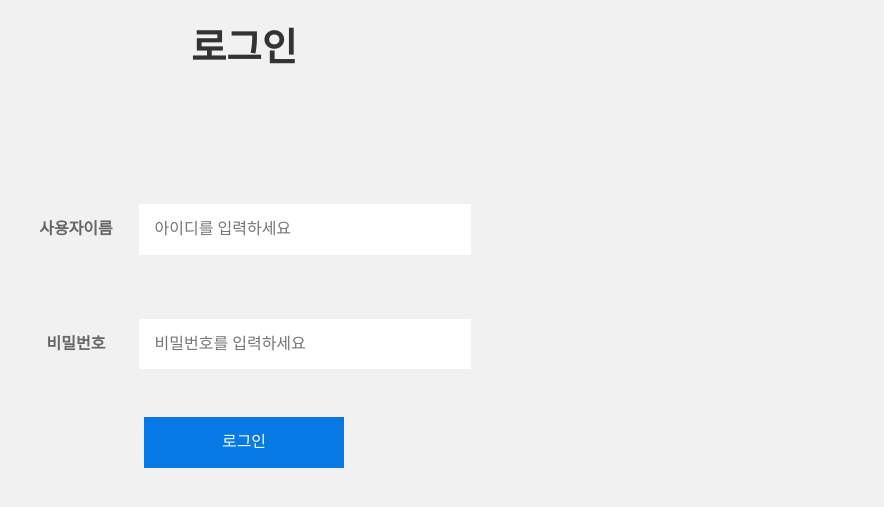
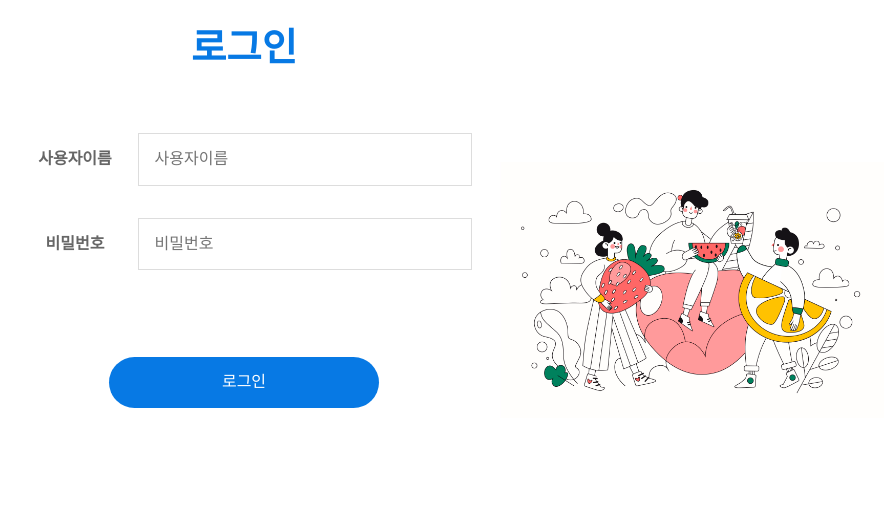
Before and after one commit to DevistK/python_practice, a Django app: page /fcuser/login/ in a window 1280 px wide. Shown: the top 507 px of the page, without its empty margins (396-1280 px from the left). Run offline with Django 3.2, Linux system fonts and the light colour scheme; some libraries are stand-ins or nearby versions.

Commit message:
docs : Update Django Form use

```diff
--- /dev/null
+++ b/django_venv/fc_community/fcuser/forms.py
@@ -0,0 +1,36 @@
+from django import forms
+from .models import Fcuser
+from django.contrib.auth.hashers import check_password
+
+
+class LoginForm(forms.Form):
+    username = forms.CharField(
+        error_messages={'required': '아이디를 입력해주세요.'},
+        max_length=32,
+        label="사용자이름"
+    )
+    password = forms.CharField(
+        error_messages={'required': '비밀번호를 입력해주세요.'},
+        widget=forms.PasswordInput,
+        label="비밀번호"
+    )
+
+    def clean(self):
+        # clean 메서드는 각 필드마다 값이 비어있는지 (clean) 확인한다.
+        # 즉 유효성 검사를 위해 값을 저장하고 유지한다.
+
+        cleaned_data = super().clean()  # clean 을 호출하여 값이 있는지 없는지 확인한다.
+        username = cleaned_data.get('username')  # 값이 있으면 값을 가져와서 변수에 할당한다.
+        password = cleaned_data.get('password')
+
+        if username and password:
+            # 이 모델안에 있는 username을 가져온다. 그리고 POST로 전송한 입력값이 모델안에 존재한다는 가정하에
+            fcuser = Fcuser.objects.get(username=username)
+            # 패스워드를 검사하는데 첫번째 인자로 전송한 데이터, 두번째 인자로 모델안에 있는 패스워드를 검사한다.
+            if not check_password(password, fcuser.password):
+                self.add_error('password', '비밀번호를 틀렸습니다.')
+            else:
+                # 일치하는 경우
+                self.user_id = fcuser.id
+                # self  > 이 로그인 폼 클래스의 변수임 , fcuser 모델의 id를 할당함
+                # 바깥에서 사용할 수 있는 상태가 된것이다.
--- /dev/null
+++ b/django_venv/fc_community/fcuser/templates/base.html
@@ -0,0 +1,28 @@
+<!DOCTYPE html>
+<html>
+  <head>
+    <meta charset="utf-8" />
+    <meta name="viewport" content="width=device-width, initial-scale=1" />
+    {% load static %}
+    <!-- <link
+      rel="stylesheet"
+      href="https://maxcdn.bootstrapcdn.com/bootstrap/3.3.2/css/bootstrap.min.css"
+    />
+    <link
+      rel="stylesheet"
+      href="https://maxcdn.bootstrapcdn.com/bootstrap/3.3.2/css/bootstrap-theme.min.css"
+    /> -->
+    <!-- <script src="https://maxcdn.bootstrapcdn.com/bootstrap/3.3.2/js/bootstrap.min.js"></script> -->
+    <link rel="stylesheet" href="{% static "fcuser/style.css" %}">
+  </head>
+  <body>
+    <section class="Container">
+    {% comment %}
+     베이스가 되는 HTML 파일
+     block으로 이 base.html을 상속받는 html 파일을 가져올 수 있다.
+     {% endcomment %}
+      {% block contents %}
+      {% endblock %}
+    </section>
+  </body>
+</html>
--- a/django_venv/fc_community/fcuser/templates/login.html
+++ b/django_venv/fc_community/fcuser/templates/login.html
@@ -1,22 +1,6 @@
 <!DOCTYPE html>
-<html>
-  <head>
-    <meta charset="utf-8" />
-    <meta name="viewport" content="width=device-width, initial-scale=1" />
-    {% load static %}
-    <!-- <link
-      rel="stylesheet"
-      href="https://maxcdn.bootstrapcdn.com/bootstrap/3.3.2/css/bootstrap.min.css"
-    />
-    <link
-      rel="stylesheet"
-      href="https://maxcdn.bootstrapcdn.com/bootstrap/3.3.2/css/bootstrap-theme.min.css"
-    /> -->
-    <!-- <script src="https://maxcdn.bootstrapcdn.com/bootstrap/3.3.2/js/bootstrap.min.js"></script> -->
-    <link rel="stylesheet" href="{% static "fcuser/style.css" %}">
-  </head>
-  <body>
-    <section class="formContainer">
+{% extends 'base.html' %}
+      {% block contents %}
       <h1 class="form__title">로그인</h1>
         <fieldset class="form__field">
           <form method="POST" action=".">
@@ -24,30 +8,17 @@
             {% csrf_token %}
             <!-- view에서 전달받은 error 값을 html에 보여준다 -->
             <p class="alert_title">{{ error }}</p>
+            {% for field in form %}
+            <div class="form__group">
+            <label for="{{ field.id_for_label }}">{{ field.label }}</label>
+            <input type="{{ field.field.widget.input_type }}" class="form-control" id="{{ field.id_for_label }}" placeholder="{{ field.label }}" name="{{ field.name }}">
+            </div>
+            {% if field.errors %}
+            <span style="color:red;">{{ field.errors }}</span>
+            {% endif %}
+            {% endfor %}
             <legend>로그인</legend>
-            <div class="form__group">
-              <label for="username">사용자이름</label>
-              <input
-                type="text"
-                class="form__control"
-                id="username"
-                placeholder="아이디를 입력하세요"
-                name="username"
-              />
-            </div>
-            <div class="form__group">
-              <label for="password">비밀번호</label>
-              <input
-                type="password"
-                class="form__control"
-                id="password"
-                placeholder="비밀번호를 입력하세요"
-                name="password"
-              />
-            </div>
             <button type="submit" class="btn btn-default">로그인</button>
           </form>
         </fieldset>
-    </section>
-  </body>
-</html>
+        {% endblock  %}
--- a/django_venv/fc_community/fcuser/views.py
+++ b/django_venv/fc_community/fcuser/views.py
@@ -1,91 +1,84 @@
 from django.shortcuts import render, redirect
-from django.http import HttpResponse
+from django.http import HttpResponse, HttpResponseRedirect
 from django.contrib.auth.hashers import make_password, check_password
 from .models import Fcuser
+from .forms import LoginForm
 # Create your views here.
 
+
 def home(request):
-  user_id = request.session.get('user')
+    user_id = request.session.get('user')  # fcuser.id를 받아온다.
 
-  if user_id :
-    fcuser = Fcuser.objects.get(pk=user_id)
-    return HttpResponse(fcuser.username)
-
-  return HttpResponse('Home!')
-
-def logout(request) :
-  if request.session.get('user') :
-    del(request.session['user'])
-
-    return redirect('/')
+    if user_id:
+        fcuser = Fcuser.objects.get(pk=user_id)
+        return HttpResponse(fcuser.username)
+    else:
+        return HttpResponse("Home")
 
 
+def logout(request):
+    if request.session.get('user'):
+        del(request.session['user'])
 
-def login(request) :
-  if request.method == 'GET' :
-   return render(request, 'login.html')
-  elif request.method == 'POST' :
-    username = request.POST.get('username', None)
-    password = request.POST.get('password', None)
-  res_data = {}
-  if not (username and password) :
-      res_data['error'] = '모두 입력해주세요.'
-  else :
-    fcuser = Fcuser.objects.get(username=username)
-    if check_password(password, fcuser.password) :
-      request.session['user'] = fcuser.id
-      return redirect('/')
-
-    else :
-      res_data['error'] = '비밀번호가 틀렸습니다.'
-
-  return render(request, 'login.html', res_data)
+        return redirect('/')
 
 
-def register(request) :
-  # views에서 로직을 만들때 메서드에 request를 무조건 받게 되있다.
-  # request로 요청을 하기 때문에
-
-  # 템플릿에서 form 요청 방식이 GET 이거나 POST일때
-  # form 데이터를 전달하게된다.
-  if request.method == 'GET' :
-    return render(request, 'register.html')
-  elif request.method == 'POST' :
-    # POST로 요청할때 form 안에 있는 데이터를 받아 올 수 있도록
-    # 각 input의 name 값을 입력해준다 .
-    # 즉 name = key 값이 되는것이다.
-    username = request.POST.get('username', None)
-    useremail = request.POST.get('useremail', None)
-    password = request.POST.get('password', None)
-    re_password= request.POST.get('re-password', None)
-
-    # key 값을 받아 왔으니 넘어갈 데이터를 받아줄 클래스 모델을 가져온다.
-    # Models 에서 가져온 클래스(테이블) Fcuser의 클래스 변수에
-    # 방금 POST에서 가져온 name(key) 를 변수에 할당한다.
-    res_data = {}
-    if not (username and password and re_password and useremail) :
-      res_data['error'] = "모든 값을 입력하지 않았습니다."
-    elif password != re_password :
-      res_data['error'] = "비밀번호가 일치하지 않습니다."
-    else :
-      fcuser = Fcuser(
-        # models 에서 생성한 테이블 클래스를 불러와서 필드 변수에 사용자로부터 받은 값을 할당해준다.
-        username = username,
-        useremail = useremail,
-        password = make_password(password)
-      )
+def login(request):
+    if request.method == "POST":
+        form = LoginForm(request.POST)
+        if form.is_valid():  # 검증
+            # 폼에 데이터를 넣고 정상 검증을 하고 정상이면 세션코드가 들어감
+            # 검증에 성공했으면 redirect로 홈으로 이동한다.
+            request.session['user'] = form.user_id
+            return redirect('/')
+    else:  # POST 방식이 아닐때는 (GET) 일반 입력폼을 띄운다.
+        form = LoginForm()
+    return render(request, 'login.html', {"form": form})
+    # render > html 화면을 렌더링해주고 딕셔너리 또는 다른 변수들을 넣어서
+    # 템플릿에 전달한다.
 
 
-    # 테이블에 데이터를 저장한다.
-      fcuser.save()
+def register(request):
+    # views에서 로직을 만들때 메서드에 request를 무조건 받게 되있다.
+    # request로 요청을 하기 때문에
 
-    # rennder 가 POST 값을 가진 templates을 요청하면
-    # url로 전송된다.
-    return render(request, 'register.html', res_data)
+    # 템플릿에서 form 요청 방식이 GET 이거나 POST일때
+    # form 데이터를 전달하게된다.
+    if request.method == 'GET':
+        return render(request, 'register.html')
+    elif request.method == 'POST':
+        # POST로 요청할때 form 안에 있는 데이터를 받아 올 수 있도록
+        # 각 input의 name 값을 입력해준다 .
+        # 즉 name = key 값이 되는것이다.
+        username = request.POST.get('username', None)
+        useremail = request.POST.get('useremail', None)
+        password = request.POST.get('password', None)
+        re_password = request.POST.get('re-password', None)
 
-    # context , HTML 템플릿으로 넘겨줄 딕셔너리 형태의 변수
+        # key 값을 받아 왔으니 넘어갈 데이터를 받아줄 클래스 모델을 가져온다.
+        # Models 에서 가져온 클래스(테이블) Fcuser의 클래스 변수에
+        # 방금 POST에서 가져온 name(key) 를 변수에 할당한다.
+        res_data = {}
+        if not (username and password and re_password and useremail):
+            res_data['error'] = "모든 값을 입력하지 않았습니다."
+        elif password != re_password:
+            res_data['error'] = "비밀번호가 일치하지 않습니다."
+        else:
+            fcuser = Fcuser(
+                # models 에서 생성한 테이블 클래스를 불러와서 필드 변수에 사용자로부터 받은 값을 할당해준다.
+                username=username,
+                useremail=useremail,
+                password=make_password(password)
+            )
 
+        # 테이블에 데이터를 저장한다.
+            fcuser.save()
 
+        # rennder 가 POST 값을 가진 templates을 요청하면
+        # url로 전송된다.
+        return render(request, 'register.html', res_data)
 
-  # 브라우저에서 요청을 하면 웹서버는 클라이언트한테 세션아이디를 만들어주고 세션아이디를 등록한다.
-  # 클라이언트가 다시 요청해도 클라이언트는 쿠키에 해당 세션아이디를 기록하고 있기 때문에 웹서버에서 요청과 쿠키를 같이 받아 해당 세션아이디를 찾기 때문에 세션아이디가 등록되있으면 로그인이 되는것이다.
+        # context , HTML 템플릿으로 넘겨줄 딕셔너리 형태의 변수
+
+    # 브라우저에서 요청을 하면 웹서버는 클라이언트한테 세션아이디를 만들어주고 세션아이디를 등록한다.
+    # 클라이언트가 다시 요청해도 클라이언트는 쿠키에 해당 세션아이디를 기록하고 있기 때문에 웹서버에서 요청과 쿠키를 같이 받아 해당 세션아이디를 찾기 때문에 세션아이디가 등록되있으면 로그인이 되는것이다.
--- a/django_venv/fc_community/static/fcuser/style.css
+++ b/django_venv/fc_community/static/fcuser/style.css
@@ -2,6 +2,13 @@
 body{
   background:#f1f1f1;
   color:#333;
+  background: url(./img/sample.jpg) no-repeat right 100%;
+  background-size:30%;
+}
+.Container{
+  width:1200px;
+  margin:0 auto;
+  text-align: center;
 }
 .formContainer{
   width:1200px;
@@ -10,6 +17,7 @@ body{
 }
 .form__title{
   font-size:2.4rem;
+  color:#0779e4;
 }
 .form__field{
   position: relative;
@@ -29,18 +37,25 @@ body{
   width:300px;
   height:auto;
   padding:1rem;
-  margin:2rem 0;
+  margin:1rem 0;
+  border:1px solid #ddd;
 }
 
+/* 에러 메시지 */
+.alert_title{
+  font-size:16px;
+  color:#d32418;
+}
 /* button 공통 */
 button{
   color:#fff;
   background:#0779e4;
-  width:200px;
+  width:270px;
   padding:1rem;
   margin-top:1rem;
   text-align: center;
   border:0;
+  border-radius: 30px;
   transition:all .4s;
   cursor: pointer;
 }
@@ -54,3 +69,13 @@ form > legend {
   overflow: hidden;
   clip-path: polygon(0 0, 0 0, 0 0 , 0 0);
 }
+
+@media all and (max-width:1000px) {
+  body{
+    background-size:100%;
+    background-position: center top;
+  }
+  .Container{
+    width:80%;
+  }
+}
```
Also changed, not shown: django_venv/fc_community/fcuser/static/fcuser/normal.css (+8 -1 lines), django_venv/fc_community/fcuser/static/fcuser/style.css (+25 -5 lines), django_venv/fc_community/fcuser/templates/register.html (+4 -21 lines), django_venv/fc_community/db.sqlite3, django_venv/fc_community/fcuser/static/fcuser/img/sample.jpg (added), django_venv/fc_community/static/fcuser/img/sample.jpg (added), 2 other files.
